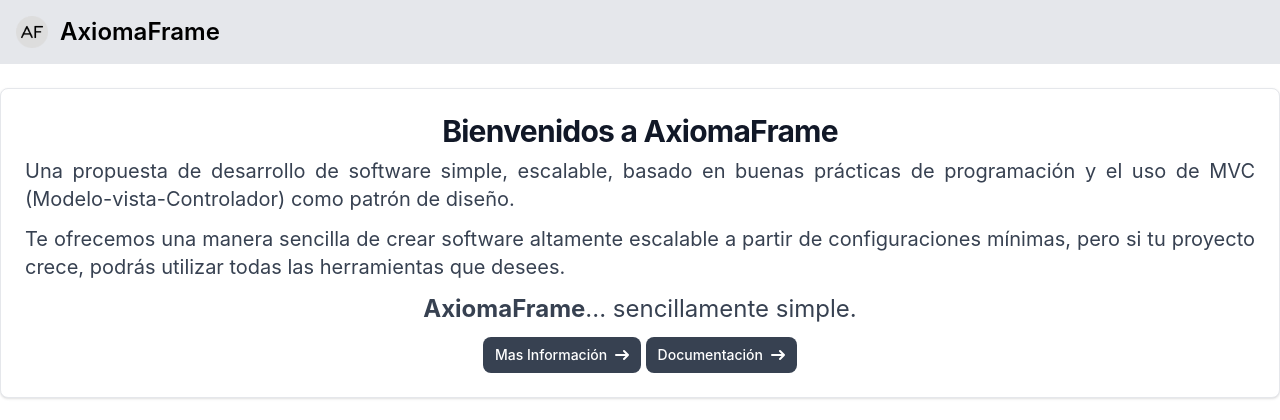
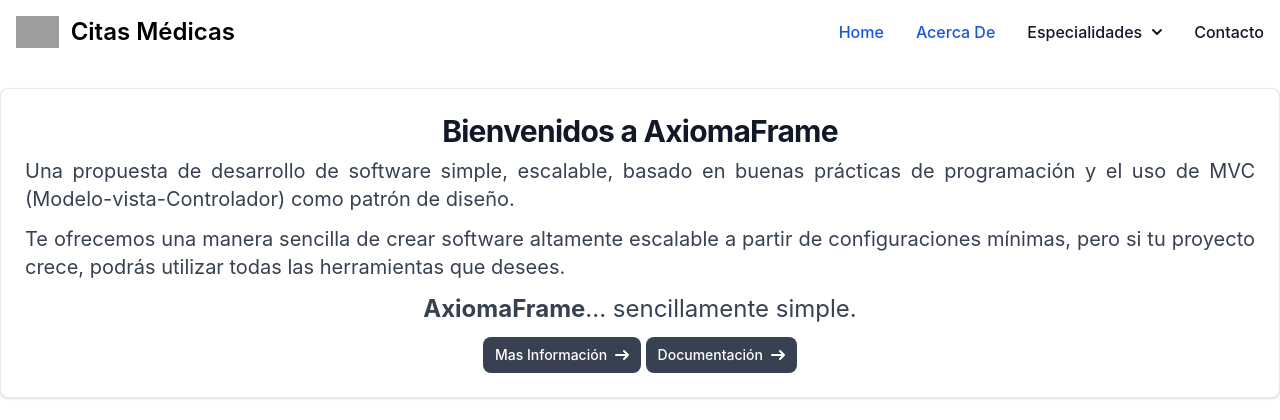
Before and after one commit to segundogaldames/citas_medicas, a PHP site: the page made by views/index/index.twig in a window 1280 px wide. Shown: the top 420 px of the page. Run offline with PHP 8.4, Linux system fonts and the light colour scheme; the template is opened without the code that fills it, so the values that code supplies are empty; style sheets or scripts are compiled from the project's sources; some libraries are stand-ins or nearby versions; grey boxes are pictures that could not be loaded.

Commit message:
Implementar navegador web del sitio

```diff
--- a/controllers/indexController.php
+++ b/controllers/indexController.php
@@ -11,8 +11,8 @@ class indexController extends Controller
 
 	public function index()
 	{
-		$this->getMessages();
+		list($msg_success, $msg_error) = $this->getMessages();
 
-		$this->_view->load('index/index');
+		$this->_view->load('index/index', compact('msg_success','msg_error'));
 	}
 }
--- a/views/layout/default/menu.twig
+++ b/views/layout/default/menu.twig
@@ -1,15 +1,53 @@
-<nav class="bg-gray-200 border-gray-200 dark:bg-gray-900">
+
+
+<nav class="bg-white border-gray-200 dark:bg-gray-900 dark:border-gray-700">
 	<div class="max-w-screen-xl flex flex-wrap items-center justify-between mx-auto p-4">
-    <a href="{{BASE}}" class="flex items-center">
-        <img src="{{BASE}}views/layout/default/img/apple-touch-icon.png" class="h-8 mr-3" alt="AxiomaFrame Logo" />
-        <span class="self-center text-2xl font-semibold whitespace-nowrap dark:text-white">AxiomaFrame</span>
+		<a href="#" class="flex items-center space-x-3 rtl:space-x-reverse">
+			<img src="https://flowbite.com/docs/images/logo.svg" class="h-8" alt="Flowbite Logo"/>
+			<span class="self-center text-2xl font-semibold whitespace-nowrap dark:text-white">Citas Médicas</span>
 		</a>
-    <button data-collapse-toggle="navbar-default" type="button" class="inline-flex items-center p-2 w-10 h-10 justify-center text-sm text-gray-500 rounded-lg md:hidden hover:bg-gray-100 focus:outline-none focus:ring-2 focus:ring-gray-200 dark:text-gray-400 dark:hover:bg-gray-700 dark:focus:ring-gray-600" aria-controls="navbar-default" aria-expanded="false">
+		<button data-collapse-toggle="navbar-dropdown" type="button" class="inline-flex items-center p-2 w-10 h-10 justify-center text-sm text-gray-500 rounded-lg md:hidden hover:bg-gray-100 focus:outline-none focus:ring-2 focus:ring-gray-200 dark:text-gray-400 dark:hover:bg-gray-700 dark:focus:ring-gray-600" aria-controls="navbar-dropdown" aria-expanded="false">
 			<span class="sr-only">Open main menu</span>
-        <svg class="w-5 h-5" aria-hidden="true" xmlns="http://www.w3.org/2000/svg" fill="none" viewBox="0 0 17 14">
+			<svg class="w-5 h-5" aria-hidden="true" xmlns="http://www.w3.org/2000/svg" fill="none" viewbox="0 0 17 14">
 				<path stroke="currentColor" stroke-linecap="round" stroke-linejoin="round" stroke-width="2" d="M1 1h15M1 7h15M1 13h15"/>
 			</svg>
 		</button>
-
+		<div class="hidden w-full md:block md:w-auto" id="navbar-dropdown">
+			<ul class="flex flex-col font-medium p-4 md:p-0 mt-4 border border-gray-100 rounded-lg bg-gray-50 md:space-x-8 rtl:space-x-reverse md:flex-row md:mt-0 md:border-0 md:bg-white dark:bg-gray-800 md:dark:bg-gray-900 dark:border-gray-700">
+				<li>
+					<a href="{{BASE}}" class="block py-2 px-3 text-white bg-blue-700 rounded md:bg-transparent md:text-blue-700 md:p-0 md:dark:text-blue-500 dark:bg-blue-600 md:dark:bg-transparent" aria-current="page">Home</a>
+				</li>
+        <li>
+					<a href="{{BASE}}" class="block py-2 px-3 text-white bg-blue-700 rounded md:bg-transparent md:text-blue-700 md:p-0 md:dark:text-blue-500 dark:bg-blue-600 md:dark:bg-transparent" aria-current="page">Acerca De</a>
+				</li>
+				<li>
+					<button id="dropdownNavbarLink" data-dropdown-toggle="dropdownNavbar" class="flex items-center justify-between w-full py-2 px-3 text-gray-900 rounded hover:bg-gray-100 md:hover:bg-transparent md:border-0 md:hover:text-blue-700 md:p-0 md:w-auto dark:text-white md:dark:hover:text-blue-500 dark:focus:text-white dark:border-gray-700 dark:hover:bg-gray-700 md:dark:hover:bg-transparent">Especialidades
+						<svg class="w-2.5 h-2.5 ms-2.5" aria-hidden="true" xmlns="http://www.w3.org/2000/svg" fill="none" viewbox="0 0 10 6">
+							<path stroke="currentColor" stroke-linecap="round" stroke-linejoin="round" stroke-width="2" d="m1 1 4 4 4-4"/>
+						</svg>
+					</button>
+					<!-- Dropdown menu -->
+					<div id="dropdownNavbar" class="z-10 hidden font-normal bg-white divide-y divide-gray-100 rounded-lg shadow w-44 dark:bg-gray-700 dark:divide-gray-600">
+						<ul class="py-2 text-sm text-gray-700 dark:text-gray-400" aria-labelledby="dropdownLargeButton">
+							<li>
+								<a href="#" class="block px-4 py-2 hover:bg-gray-100 dark:hover:bg-gray-600 dark:hover:text-white">Dashboard</a>
+							</li>
+							<li>
+								<a href="#" class="block px-4 py-2 hover:bg-gray-100 dark:hover:bg-gray-600 dark:hover:text-white">Settings</a>
+							</li>
+							<li>
+								<a href="#" class="block px-4 py-2 hover:bg-gray-100 dark:hover:bg-gray-600 dark:hover:text-white">Earnings</a>
+							</li>
+						</ul>
+						<div class="py-1">
+							<a href="#" class="block px-4 py-2 text-sm text-gray-700 hover:bg-gray-100 dark:hover:bg-gray-600 dark:text-gray-200 dark:hover:text-white">Sign out</a>
+						</div>
+					</div>
+				</li>
+				<li>
+					<a href="#" class="block py-2 px-3 text-gray-900 rounded hover:bg-gray-100 md:hover:bg-transparent md:border-0 md:hover:text-blue-700 md:p-0 dark:text-white md:dark:hover:text-blue-500 dark:hover:bg-gray-700 dark:hover:text-white md:dark:hover:bg-transparent">Contacto</a>
+				</li>
+			</ul>
+		</div>
 	</div>
 </nav>
--- a/views/roles/index.twig
+++ b/views/roles/index.twig
@@ -1 +1 @@
-<h1>Hola desde roles</h1>
+<h1>{{options.title}}</h1>
```
Also changed, not shown: Notas de seguridad.md (+6 -3 lines), views/layout/default/img/Inicio.png (added). Lines whose indentation alone changed are shown as unchanged.
